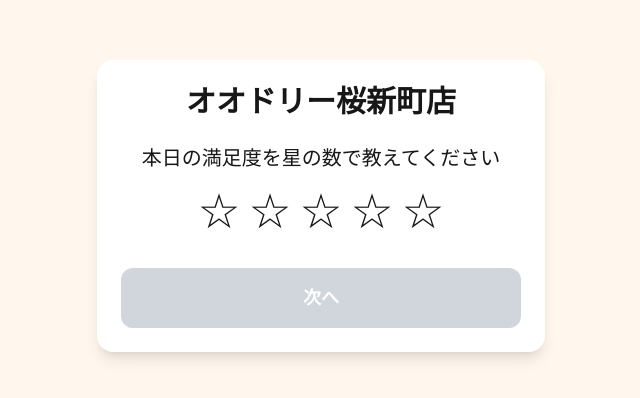
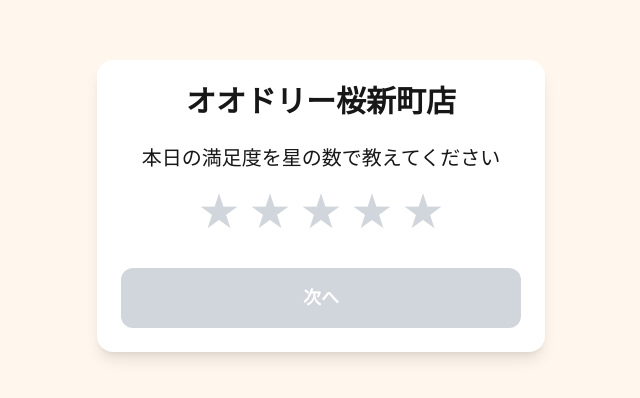
Before and after one commit to tsubasa-aoki1983/review-system-new, a Next.js app: page / in a window 1280 px wide. Shown: the part 194-592 px from the top of the page, without its empty margins (319-959 px from the left). Built offline with nearby package versions, Linux system fonts and the light colour scheme.

Commit message:
yellow stars

```diff
--- a/app/page.tsx
+++ b/app/page.tsx
@@ -124,7 +124,14 @@ key={star}
 onClick={() => setRating(star)}
 className="text-5xl"
 >
-{star <= rating ? "★" : "☆"}
+<span
+className={
+star <= rating ? "text-yellow-400" : "text-gray-300"
+}
+>
+★
+</span>
+
 </button>
 ))}
 </div>
```
